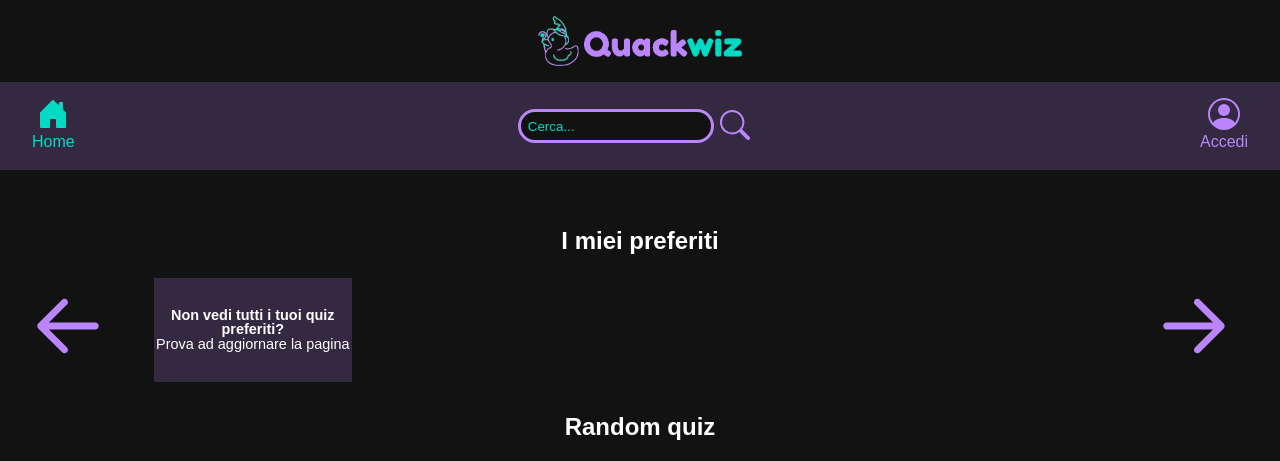
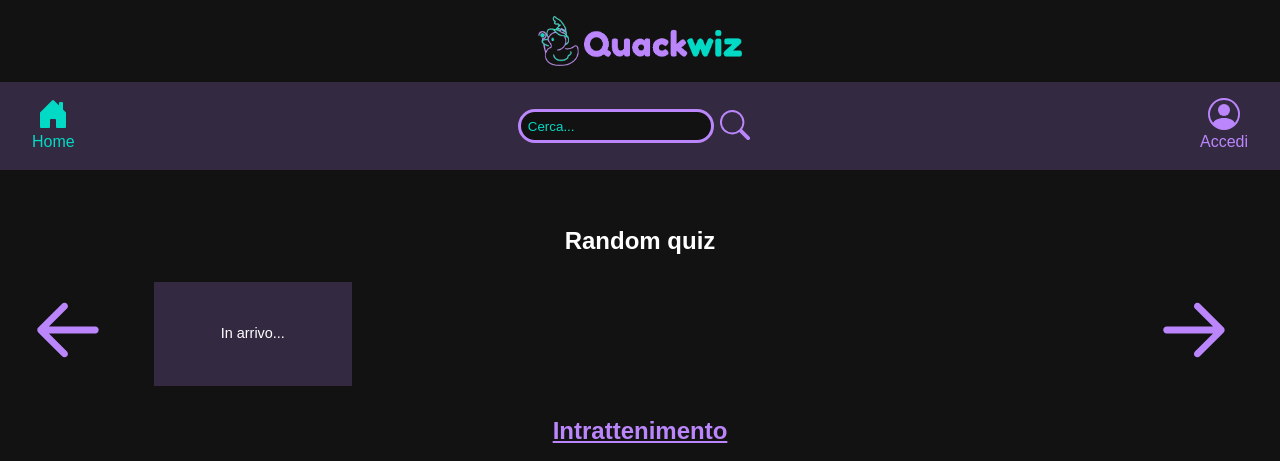
Before and after one commit to Idfil02/TEC-WEB, a PHP site: page / in a window 1280 px wide. Shown: the top 461 px of the page. Run offline with PHP 8.4, Linux system fonts and the light colour scheme; data comes from the database, SQL or seed files in the repository.

Commit message:
Modificato preferiti solo per utenti loggati, aggiunto skips per accessibilità

```diff
--- a/layout_condivisi/template_layout.html
+++ b/layout_condivisi/template_layout.html
@@ -17,7 +17,7 @@
         <link rel="shortcut icon" type="images/png" href="img/assets/icon_logo.png">
 
         <script src="https://code.jquery.com/jquery-3.6.4.min.js"></script>
-        <script src="script/header_mod.js"></script>
+        <script type="module" src="script/header_mod.js"></script>
     </head>
 
     <body id="[pageID]">
@@ -38,5 +38,6 @@
 
         [footer]
 
+        <a href="#[pageID]" class="screen-reader">Torna su</a>
     </body>
 </html>
--- a/layout_pagine/index.html
+++ b/layout_pagine/index.html
@@ -1,6 +1,7 @@
 <div id="home-wrapper">
-    <div id="saved-quiz" class="hidden">
-        <h1 class="section-title">I miei preferiti</h1>
+    <section id="saved-quiz" class="hidden" aria-labelledby="saved-quiz-title">
+        <a href="#random-quiz-sec" class="screen-reader">Vai alla sezione random quiz</a>
+        <h1 id="saved-quiz-title" class="section-title">I miei preferiti</h1>
         <div class="row"> <!--inizio del carosello-->
                 <div class="arrow-container">
                     <svg id="prev-row-0" class="left left-arrow arrow-svg svg-icon" viewBox="0 0 24 24" fill="none" xmlns="http://www.w3.org/2000/svg">
@@ -20,9 +21,11 @@
                     </svg>
                 </div>
         </div>
-    </div>
+    </section>
 
-    <h1 class="section-title">Random quiz</h1>
+    <section id="random-quiz-sec" aria-labelledby="random-quiz-title">
+        <a href="#intrattenimento-sec" class="screen-reader">Vai alla sezione Intrattenimento</a>
+        <h1 id="random-quiz-title" class="section-title">Random quiz</h1>
         <div class="row"> <!--inizio del carosello-->
                 <div class="arrow-container">
                     <svg id="prev-row-1" class="left left-arrow arrow-svg svg-icon" viewBox="0 0 24 24" fill="none" xmlns="http://www.w3.org/2000/svg">
@@ -42,8 +45,11 @@
                     </svg>
                 </div>
         </div>
+    </section>
 
-    <h1 class="section-title"><a href="pagina_di_ricerca.php?search=Intrattenimento">Intrattenimento</a></h1> <!--titolo della sezione-->
+    <section id="intrattenimento-sec" aria-labelledby="intrattenimento-title">
+        <a href="#geo-sec" class="screen-reader">Vai alla sezione geografia</a>
+        <h1 id="intrattenimento-title" class="section-title"><a href="pagina_di_ricerca.php?search=Intrattenimento">Intrattenimento</a></h1> <!--titolo della sezione-->
         <div class="row"> <!--inizio del carosello-->
             <div class="arrow-container">
                 <svg id="prev-row-2" class="left left-arrow arrow-svg svg-icon" viewBox="0 0 24 24" fill="none" xmlns="http://www.w3.org/2000/svg">
@@ -63,8 +69,11 @@
                 </svg>
             </div>
         </div>
+    </section>
 
-    <h1 class="section-title"><a href="pagina_di_ricerca.php?search=Geografia">Geografia</a></h1> <!--titolo della sezione-->
+    <section id="geo-sec" aria-labelledby="geo-title">
+        <a href="#storia-sec" class="screen-reader">Vai alla sezione Storia</a>
+        <h1 id="geo-title" class="section-title"><a href="pagina_di_ricerca.php?search=Geografia">Geografia</a></h1> <!--titolo della sezione-->
         <div class="row"> <!--inizio del carosello-->
             <div class="arrow-container">
                 <svg id="prev-row-3" class="left left-arrow arrow-svg svg-icon" viewBox="0 0 24 24" fill="none" xmlns="http://www.w3.org/2000/svg">
@@ -84,8 +93,11 @@
                 </svg>
             </div>
         </div>
+    </section>
 
-    <h1 class="section-title"><a href="pagina_di_ricerca.php?search=Storia">Storia</a></h1> <!--titolo della sezione-->
+    <section id="storia-sec" aria-labelledby="storia-title">
+        <a href="#more-quiz-sec" class="screen-reader">Vai alla fine della pagina</a>
+        <h1 id="storia-title" class="section-title"><a href="pagina_di_ricerca.php?search=Storia">Storia</a></h1> <!--titolo della sezione-->
         <div class="row"> <!--inizio del carosello-->
             <div class="arrow-container">
                 <svg id="prev-row-4" class="left left-arrow arrow-svg svg-icon" viewBox="0 0 24 24" fill="none" xmlns="http://www.w3.org/2000/svg">
@@ -105,11 +117,14 @@
                 </svg>
             </div>
         </div>
+    </section>
 
+    <section id="more-quiz-sec" aria-labelledby="more-quiz-btn">
         <div id="more-quiz" class="hidden">
             <p><strong>Non hai trovato ciò che cerchi?</strong></p>
             <button id="more-quiz-btn" class="text-button" type="button">Suggeriscici un quiz</button>
         </div>
+    </section>
 </div>
 <div id="suggestion-modal" class="modal hidden" role="dialog" aria-modal="false" tabindex="-1" >
     <h1 tabindex="-1">Dicci la tua!</h1>
--- a/login.php
+++ b/login.php
@@ -1,6 +1,6 @@
 <?php
 
-require_once "strumenti_condivisi/strumenti.php"
+require_once "strumenti_condivisi/strumenti.php";
 
 $template = file_get_contents('layout_condivisi/template_layout.html');
 $main_content = file_get_contents('layout_pagine/login.html');
--- a/script/header_mod.js
+++ b/script/header_mod.js
@@ -12,11 +12,13 @@ function checkIsLogged() {
 
                 logIcon.innerHTML = logIcon.innerHTML.replace("Accedi", "Esci");
                 logIcon.setAttribute("href", "php/logout.php");
+                sessionStorage.setItem("log", 1);
             }
             else {
                 document.getElementById("settings").classList.add("hidden");
                 console.log('user non è loggato');
                 logIcon.setAttribute("href", "login.php");
+                sessionStorage.setItem("log", 0);
             }
         })
         .catch(error => showToast('Si è verificato un problema nella connessione al database. Si prega di riprovare più tardi.'));
--- a/script/home.js
+++ b/script/home.js
@@ -6,8 +6,10 @@ let toastType = sessionStorage.getItem('toastType');
 
 window.addEventListener('load', addSaved);
 function addSaved() {
+    let isLogged = sessionStorage.getItem('log');
+
     // Se utente loggato
-    if(checkIsLogged) {
+    if(isLogged=='1') {
         // Mostro preferiti
         document.getElementById("saved-quiz").classList.remove("hidden");
 
@@ -24,6 +26,10 @@ function addSaved() {
             });
         });
     }
+    else {
+        document.getElementById("saved-quiz").classList.add("hidden");
+    }
+
     if (toastMessage && toastType) {
         showToast(toastMessage, toastType);
         sessionStorage.removeItem('toastMessage');
--- a/script/logger.js
+++ b/script/logger.js
@@ -16,6 +16,7 @@ function showResult(text, result) {
         authForm.reset();
         sessionStorage.setItem('toastMessage', text);
         sessionStorage.setItem('toastType', 'success');
+        sessionStorage.setItem("log", 1);
         window.location.href = "index.php";
     }
     else {
--- a/script/saved_quiz.js
+++ b/script/saved_quiz.js
@@ -1,11 +1,12 @@
 import { showToast, AjaxRequest } from "./DB_connection.js";
 
 let heartBtns = document.querySelectorAll('input[type="checkbox"].heart');
+let isLogged = sessionStorage.getItem('log');
 
 window.addEventListener('load', addSaved);
 function addSaved() {
     // Se utente loggato
-    if(checkIsLogged) {
+    if(isLogged=='1') {
 
         //Check di tutti i quiz salvati
         heartBtns.forEach(function(btn) {
```
Lines whose indentation alone changed are shown as unchanged.
